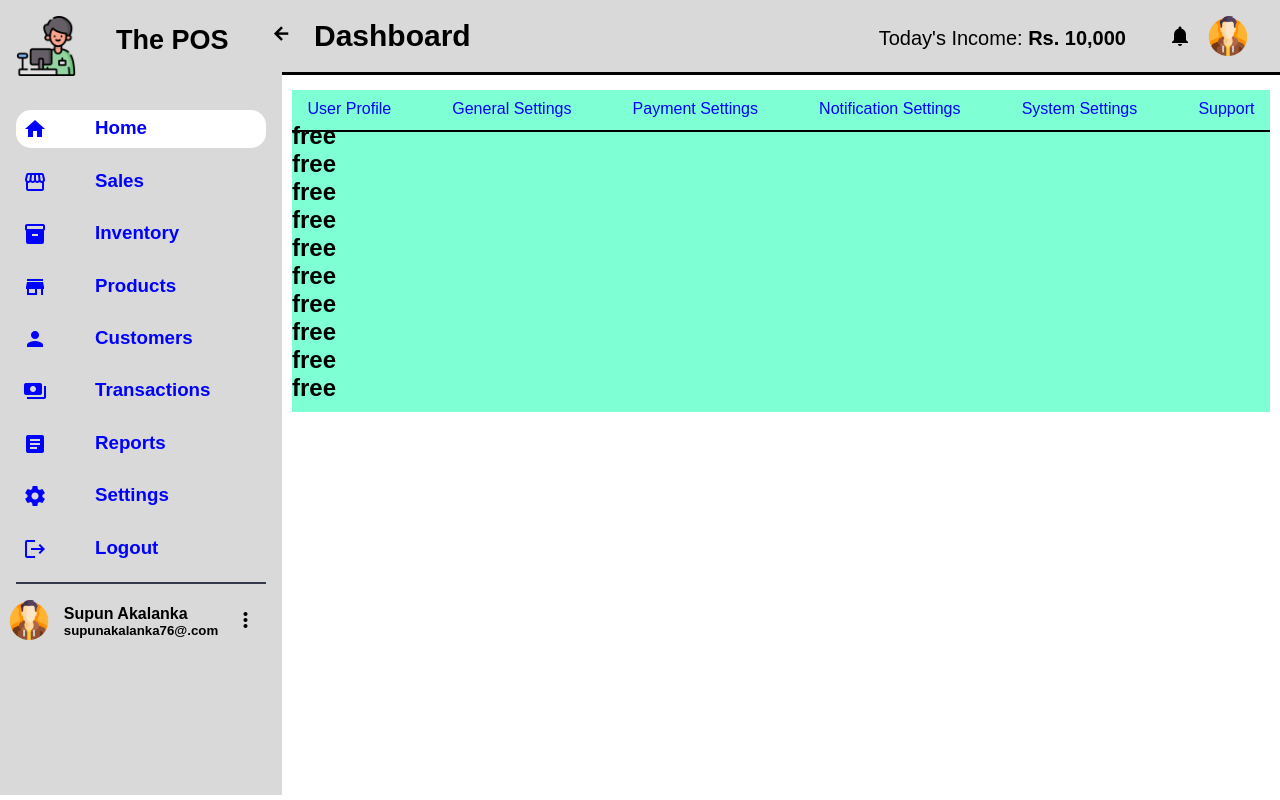
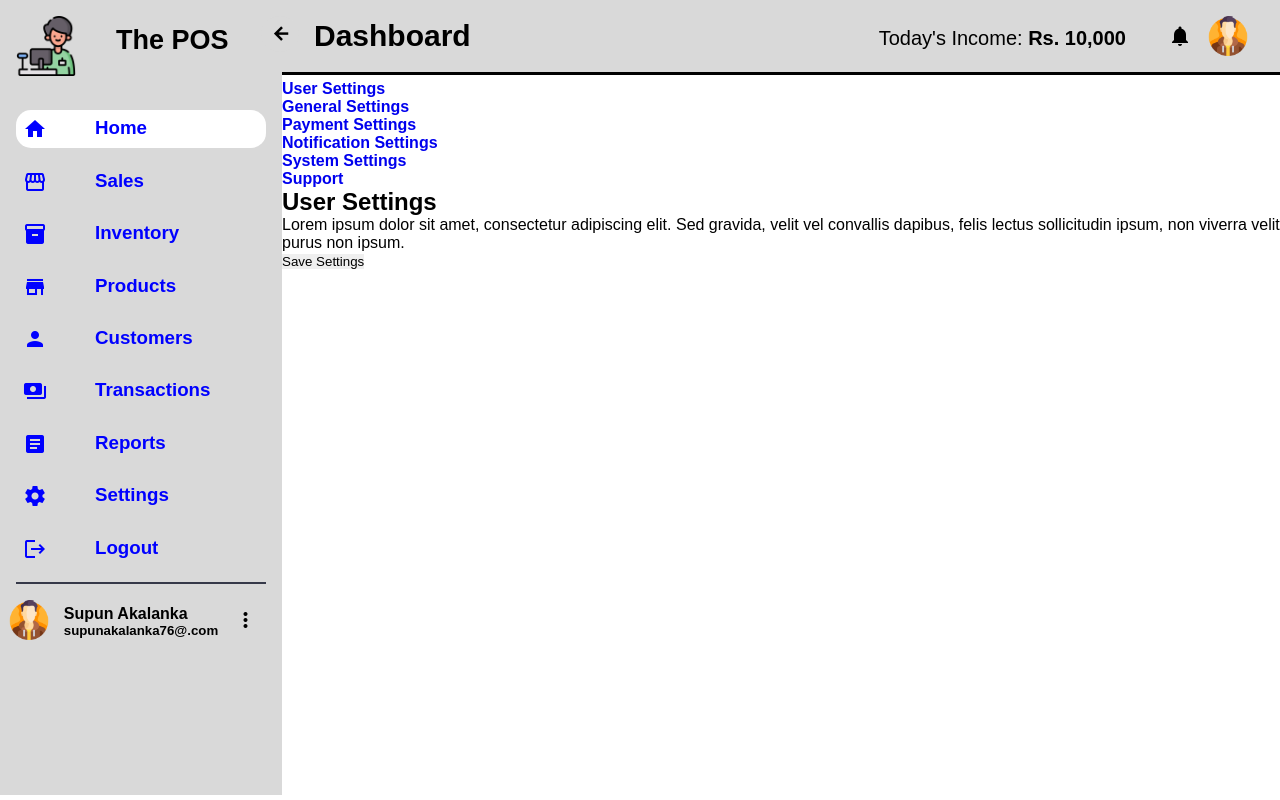
Before and after one commit to supunakalanka76/POS, a React (Create React App) app: page /settings in a window 1280 px wide. Built offline with nearby package versions, Linux system fonts and the light colour scheme.

Commit message:
update-settings

```diff
--- a/src/App.js
+++ b/src/App.js
@@ -7,9 +7,15 @@ import Products from './components/products/Products';
 import Customers from './components/customers/Customers';
 import Transactions from './components/transactions/Transactions';
 import Reports from './components/reports/Reports';
-import Settings from './components/settings/Settings';
 import Header from './shared/Header';
 import Navbar from './shared/Navbar';
+import UserSettings from './components/settings/UserSettings';
+import GeneralSettings from './components/settings/GeneralSettings';
+import PaymentSettings from './components/settings/PaymentSettings';
+import NotificationSettings from './components/settings/NotificationSettings';
+import SystemSettings from './components/settings/SystemSettings';
+import Support from './components/settings/Support';
+
 
 function App() {
   return (
@@ -33,7 +39,12 @@ function App() {
             <Route path='/customers' element={<Customers/>}/>
             <Route path='/transactions' element={<Transactions/>}/>
             <Route path='/reports' element={<Reports/>}/>
-            <Route path='/settings' element={<Settings/>}/>
+            <Route path='/settings' element={<UserSettings/>}/>
+            <Route path='/settings/general-settings' element={<GeneralSettings/>}/>
+            <Route path='/settings/payment-settings' element={<PaymentSettings/>}/>
+            <Route path='/settings/notification-settings' element={<NotificationSettings/>}/>
+            <Route path='/settings/system-settings' element={<SystemSettings/>}/>
+            <Route path='/settings/support' element={<Support/>}/>
           </Routes>
         </div>
 
--- /dev/null
+++ b/src/components/settings/GeneralSettings.js
@@ -0,0 +1,12 @@
+import React from 'react'
+import Settings from './Settings'
+
+function GeneralSettings() {
+  return (
+    <div>
+      <Settings/>
+    </div>
+  )
+}
+
+export default GeneralSettings
--- /dev/null
+++ b/src/components/settings/NotificationSettings.js
@@ -0,0 +1,11 @@
+import React from 'react'
+
+function NotificationSettings() {
+  return (
+    <div>
+      notificationSettings
+    </div>
+  )
+}
+
+export default NotificationSettings
--- /dev/null
+++ b/src/components/settings/PaymentSettings.js
@@ -0,0 +1,11 @@
+import React from 'react'
+
+function PaymentSettings() {
+  return (
+    <div>
+      PaymentSettings
+    </div>
+  )
+}
+
+export default PaymentSettings
--- a/src/components/settings/Settings.css
+++ b/src/components/settings/Settings.css
@@ -8,45 +8,3 @@
     box-sizing: border-box;
     font-family: 'Poppins', sans-serif;
 }
-
-.setting-navbar {
-    display: grid;
-    grid-template-rows: 10% 90%;
-    margin: 10px;
-    background-color: aquamarine;
-}
-
-.setting-navbar-buttons {
-    display: flex;
-    flex-direction: row;
-    gap: 50px;
-    padding: 10px;
-    height: 20px;
-    border-bottom: 2px solid black;
-    justify-content: space-around;
-
-    /* background-color: bisque; */
-}
-
-.setting-navbar-buttons a {
-    color: blue;
-    font-size: 16px;
-    font-weight: 445;
-}
-
-.setting-navbar-buttons a:hover {
-    color: red;
-    font-weight: 700;
-}
-
-/* User Settings CSS */
-
-.user-settings {
-    display: grid;
-    grid-template-rows: 10% 90%;
-}
-
-.user-content {
-    display: grid;
-    grid-template-columns: 40% 60%;
-}
--- a/src/components/settings/Settings.js
+++ b/src/components/settings/Settings.js
@@ -6,29 +6,30 @@ import { Link } from 'react-router-dom'
 function Settings() {
   return (
     <div className='settings'>
-      <div className='setting-navbar'>
-        <div className='setting-navbar-buttons'>
-          <a href="#">User Profile</a>
-          <a href="#">General Settings</a>
-          <a href="#">Payment Settings</a>
-          <a href="#">Notification Settings</a>
-          <a href="#">System Settings</a>
-          <a href="#">Support</a>
-        </div>
 
-        <div className='setting-body'>
-          <h2>free</h2>
-          <h2>free</h2>
-          <h2>free</h2>
-          <h2>free</h2>
-          <h2>free</h2>
-          <h2>free</h2>
-          <h2>free</h2>
-          <h2>free</h2>
-          <h2>free</h2>
-          <h2>free</h2>
-        </div>
-      </div>
+      <Link to="/settings">
+        <h4>User Settings</h4>
+      </Link>
+
+      <Link to="/settings/general-settings">
+        <h4>General Settings</h4>
+      </Link>
+
+      <Link to="/settings/payment-settings">
+        <h4>Payment Settings</h4>
+      </Link>
+
+      <Link to="/settings/notification-settings">
+        <h4>Notification Settings</h4>
+      </Link>
+
+      <Link to="/settings/system-settings">
+        <h4>System Settings</h4>
+      </Link>
+
+      <Link to="/settings/support">
+        <h4>Support</h4>
+      </Link>
     </div>
   )
 }
--- /dev/null
+++ b/src/components/settings/Support.js
@@ -0,0 +1,11 @@
+import React from 'react'
+
+function Support() {
+  return (
+    <div>
+      support
+    </div>
+  )
+}
+
+export default Support
--- /dev/null
+++ b/src/components/settings/SystemSettings.js
@@ -0,0 +1,11 @@
+import React from 'react'
+
+function SystemSettings() {
+  return (
+    <div>
+      SystemSettings
+    </div>
+  )
+}
+
+export default SystemSettings
--- a/src/components/settings/UserSettings.js
+++ b/src/components/settings/UserSettings.js
@@ -4,10 +4,11 @@ import Settings from './Settings'
 function UserSettings() {
   return (
     <div className='user-settings'>
-      <div className='user-header'>
-        <Settings/>
-      </div>
+      <Settings/>
       <div className='user-content'>
+        <h2>User Settings</h2>
+        <p>Lorem ipsum dolor sit amet, consectetur adipiscing elit. Sed gravida, velit vel convallis dapibus, felis lectus sollicitudin ipsum, non viverra velit purus non ipsum.</p>
+        <button className='btn btn-primary'>Save Settings</button>
       </div>
     </div>
   )
```
